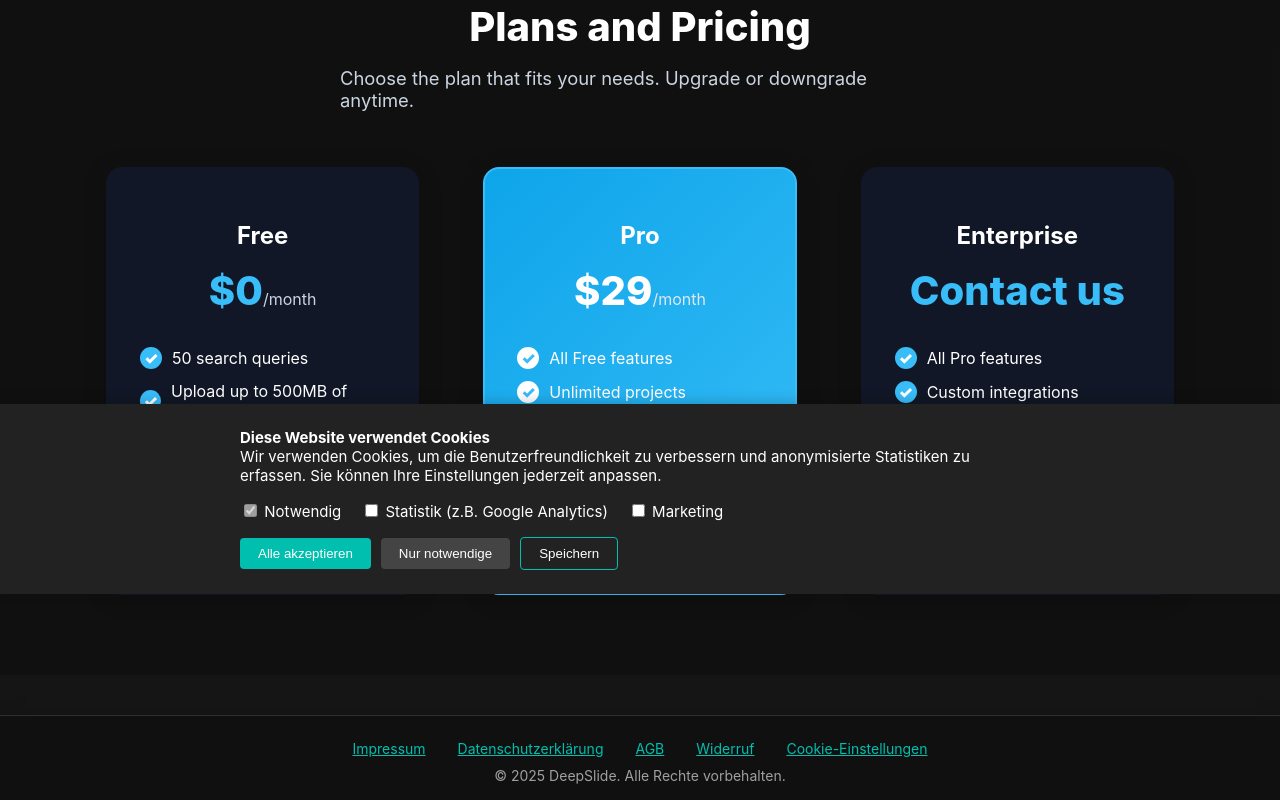
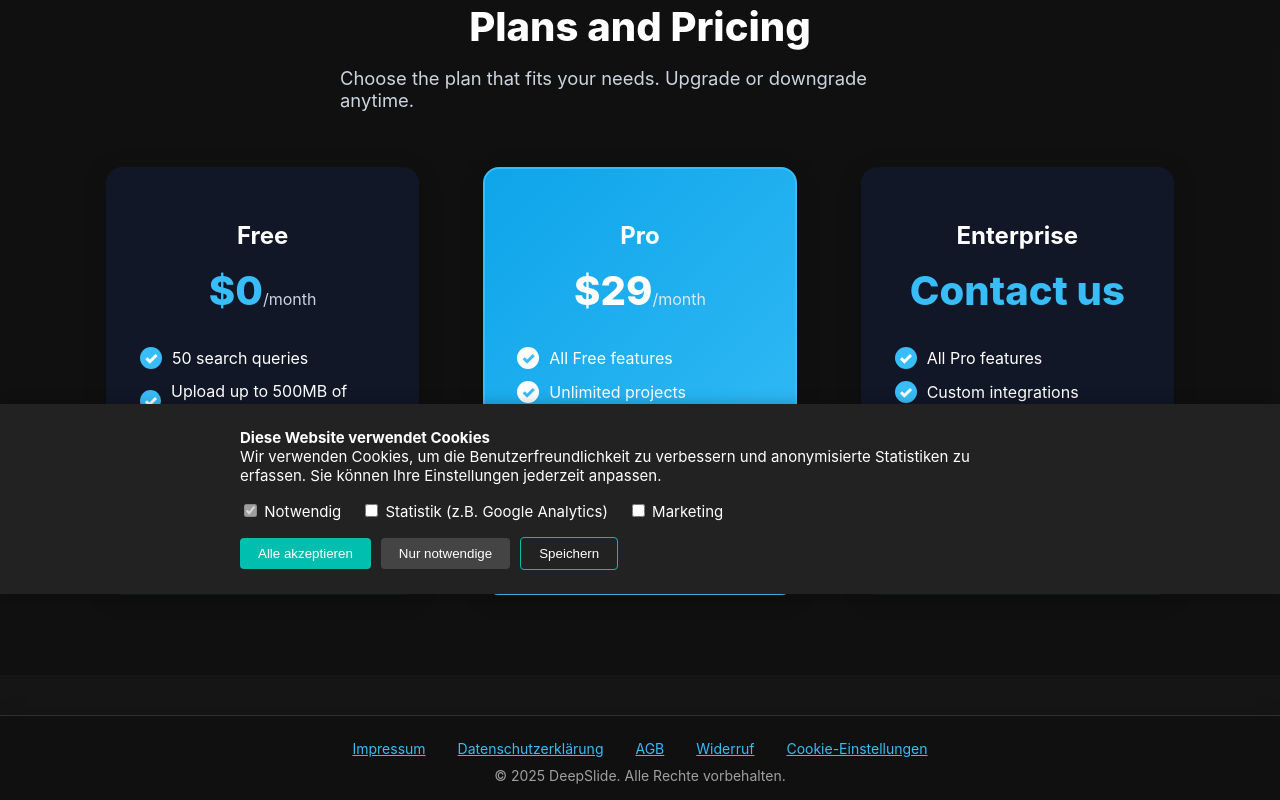
Before and after one commit to alexrothmaier/deepslide-frontend, a React (Create React App) app: page /pricing in a window 1280 px wide. Shown: the part 206-1006 px from the top of the page. Built offline with nearby package versions, Linux system fonts and the light colour scheme; no server answers; what @fluentui/react would draw is missing.

Commit message:
unifies to use blue accent color

```diff
--- a/src/components/Footer.tsx
+++ b/src/components/Footer.tsx
@@ -1,5 +1,8 @@
 import React from "react";
 import { Link } from "react-router-dom";
+
+// Use the blue accent color from navbar hover
+const accentColor = process.env.REACT_APP_ACCENT_COLOR || "#38bdf8"; // #00bfae (previous teal)
 
 const Footer: React.FC = () => (
   <footer
@@ -17,11 +20,11 @@ const Footer: React.FC = () => (
     }}
   >
     <div style={{ marginBottom: 10 }}>
-      <Link to="/impressum" style={{ color: "#00bfae", margin: "0 16px" }}>Impressum</Link>
-      <Link to="/datenschutz" style={{ color: "#00bfae", margin: "0 16px" }}>Datenschutzerklärung</Link>
-      <Link to="/agb" style={{ color: "#00bfae", margin: "0 16px" }}>AGB</Link>
-      <Link to="/widerruf" style={{ color: "#00bfae", margin: "0 16px" }}>Widerruf</Link>
-      <Link to="/cookie-einstellungen" style={{ color: "#00bfae", margin: "0 16px" }}>Cookie-Einstellungen</Link>
+      <Link to="/impressum" style={{ color: accentColor, margin: "0 16px" }}>Impressum</Link>
+      <Link to="/datenschutz" style={{ color: accentColor, margin: "0 16px" }}>Datenschutzerklärung</Link>
+      <Link to="/agb" style={{ color: accentColor, margin: "0 16px" }}>AGB</Link>
+      <Link to="/widerruf" style={{ color: accentColor, margin: "0 16px" }}>Widerruf</Link>
+      <Link to="/cookie-einstellungen" style={{ color: accentColor, margin: "0 16px" }}>Cookie-Einstellungen</Link>
     </div>
     <div style={{ opacity: 0.6 }}>
       &copy; {new Date().getFullYear()} DeepSlide. Alle Rechte vorbehalten.
--- a/src/components/LoginBox.css
+++ b/src/components/LoginBox.css
@@ -26,12 +26,7 @@
   position: relative;
 }
 
-:root {
-  --accent-color: #00bfae;
-  /* To use blue instead, uncomment the next line and comment out the above:
-     --accent-color: var(--LOGIN_ACCENT_COLOR, #2077ff);
-  */
-}
+
 
 .login-logo {
   width: 150px;
@@ -174,7 +169,8 @@
   transition: background 0.18s;
 }
 .login-submit-btn:hover, .login-submit-btn:focus {
-  background: #00a89e;
+  background: var(--accent-color);
+  filter: brightness(0.92);
 }
 .login-signup-row {
   width: 100%;
--- a/src/components/LoginBox.tsx
+++ b/src/components/LoginBox.tsx
@@ -30,7 +30,14 @@ const LoginBox: React.FC<LoginBoxProps> = ({
 
   return (
     <div className="login-bg">
-      <div className="login-container">
+      {/* Inject accent color from env as CSS variable for use in CSS */}
+      <div
+        className="login-container"
+        style={{
+          // Set CSS variable for accent color, fallback to #00bfae
+          '--accent-color': process.env.REACT_APP_ACCENT_COLOR || '#00bfae',
+        } as React.CSSProperties}
+      >
         <img src="/deepslide-logo-text.png" alt="Logo" className="login-logo" />
         <h2 className="login-title">Log in</h2>
         <button className="login-provider-btn google" onClick={onGoogleLogin} type="button">
--- a/src/components/SignUpBox.tsx
+++ b/src/components/SignUpBox.tsx
@@ -36,7 +36,13 @@ const SignUpBox: React.FC<SignUpBoxProps> = ({
 
   return (
     <div className="login-bg">
-      <div className="login-container">
+      {/* Inject accent color from env as CSS variable for use in CSS */}
+      <div
+        className="login-container"
+        style={{
+          '--accent-color': process.env.REACT_APP_ACCENT_COLOR || '#00bfae',
+        } as React.CSSProperties}
+      >
         <img src="/deepslide-logo-text.png" alt="Logo" className="login-logo" />
         <h2 className="login-title">Sign up</h2>
         <button className="login-provider-btn google" onClick={onGoogleSignUp} type="button">
@@ -119,7 +125,7 @@ const SignUpBox: React.FC<SignUpBoxProps> = ({
               required
             />
             <label htmlFor="accept" style={{ fontSize: 14, color: '#ccc' }}>
-              By signing up you agree to the <a href="#" style={{ color: '#00bfae', textDecoration: 'underline' }}>terms and services</a> and the <a href="#" style={{ color: '#00bfae', textDecoration: 'underline' }}>privacy policy</a>.
+              By signing up you agree to the <a href="/legal/AGB" style={{ color: 'var(--accent-color)', textDecoration: 'underline' }}>terms and services</a> and the <a href="/legal/Datenschutzerklaerung" style={{ color: 'var(--accent-color)', textDecoration: 'underline' }}>privacy policy</a>.
             </label>
           </div>
           <button type="submit" className="login-submit-btn" style={{ marginTop: 18 }} disabled={loading || !accepted}>
--- a/src/components/pages/files/FilesPage.css
+++ b/src/components/pages/files/FilesPage.css
@@ -13,7 +13,7 @@
   display: inline-block;
   width: 18px;
   height: 18px;
-  border: 3px solid #38bdf8;
+  border: 3px solid var(--accent-color, #00bfae);
   border-top: 3px solid #18181b;
   border-radius: 50%;
   animation: files-page-spinner-rotate 0.8s linear infinite;
@@ -30,7 +30,7 @@
   display: inline-block;
   width: 18px;
   height: 18px;
-  background: #22c55e;
+  background: var(--accent-color, #00bfae);
   color: #fff;
   border-radius: 50%;
   font-size: 15px;
--- a/src/components/pages/files/FilesPage.tsx
+++ b/src/components/pages/files/FilesPage.tsx
@@ -232,7 +232,13 @@ const FilesPage: React.FC = () => {
 
   return (
     <LandingLayout>
-      <section className="files-page">
+      {/* Inject accent color from env as CSS variable for use in CSS */}
+      <section
+        className="files-page"
+        style={{
+          '--accent-color': process.env.REACT_APP_ACCENT_COLOR || '#00bfae',
+        } as React.CSSProperties}
+      >
         <h2 className="files-page__header files-page__header--centered">Manage your files</h2>
         <div className="files-page__status" role="status" aria-live="polite">
           {status}
```
